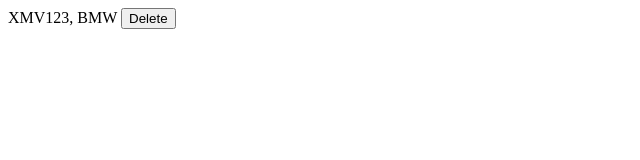
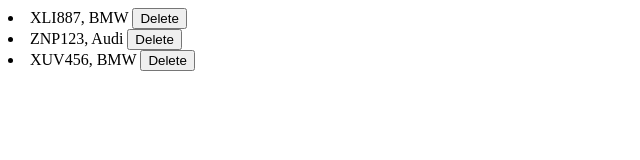
Before and after one commit to tarunbhartiya7/backbonejs_POC, a plain HTML site: page index.html in a window 1280 px wide. Shown: the whole page, without its empty margins (0-640 px from the left). Drawn offline with Linux system fonts and the light colour scheme.

Commit message:
view project template completed

```diff
--- a/index.html
+++ b/index.html
@@ -19,8 +19,8 @@
   <!-- <script src="./js/modelsProject.js"></script> -->
   <!-- <script src="./js/collectionsProject.js"></script> -->
   <!-- <script src="./js/viewsProject.js"></script> -->
-  <script id="vehicleTemplate" type="text/html">
-    <%= registrationNumber %>, <%= brand %>
+  <script id="vehicleTemplate" type="text/template">
+    <span> <%= registrationNumber %>, <%= brand %> </span>
     <button class="delete">Delete</button>
   </script>
   <script src="./js/viewProjectTemplate.js"></script>
--- a/js/viewProjectTemplate.js
+++ b/js/viewProjectTemplate.js
@@ -1,26 +1,56 @@
 var Vehicle = Backbone.Model.extend();
+var Vehicles = Backbone.Collection.extend({
+  model: Vehicle
+});
 
 var VehicleView = Backbone.View.extend({
+  tagName: 'li',
+
+  className: 'vehicle',
+
   initialize: function(){
     this.model.on('change', this.render, this);
   },
+
   events: {
     'click .delete': 'onDeleteVehicle'
   },
+
   onDeleteVehicle: function(e){
     e.stopPropagation();
-    console.log('Vehicle Deleted');
+    this.remove();
+    setTimeout(() => {
+      alert(this.model.get('registrationNumber') + ' Vehicle Deleted');
+    });
   },
+
   render: function(){
     var template = _.template($('#vehicleTemplate').html());
     var html = template(this.model.toJSON());
     this.$el.html(html);
+    this.$el.attr("data-color", this.model.get("color"));
 
     return this;
   }
 });
 
-var vehicle = new Vehicle({ registrationNumber: 'XMV123', brand: 'BMW'});
+var VehiclesView = Backbone.View.extend({
+  tagName: 'ul',
+  render: function(){
+    this.collection.each(vehicle => {
+      var vehicleView = new VehicleView({model: vehicle});
+      this.$el.append(vehicleView.render().$el);
+    });
 
-var vehicleView = new VehicleView({ el: '#container', model: vehicle});
-vehicleView.render();
+    return this;
+  }
+});
+
+var vehicles = new Vehicles([
+  new Vehicle({ id: 1, registrationNumber: 'XLI887', color: 'Blue', brand: 'BMW' }),
+  new Vehicle({ id: 2, registrationNumber: 'ZNP123', color: 'Blue', brand: 'Audi' }),
+  new Vehicle({ id: 3, registrationNumber: 'XUV456', color: 'Gray', brand: 'BMW' })
+]);
+
+var vehiclesView = new VehiclesView({ el: '#container', collection: vehicles });
+vehiclesView.render();
```
